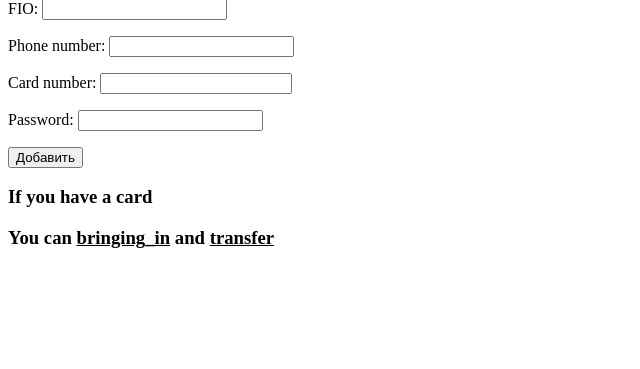
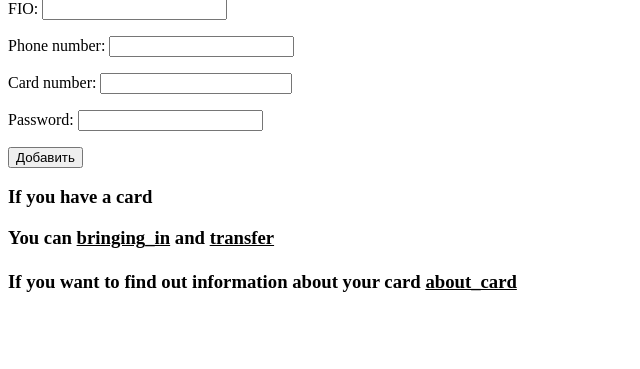
Before and after one commit to ollyhearn/online_bank, a Django app: page /user_page/ in a window 1280 px wide. Shown: the part 228-597 px from the top of the page, without its empty margins (0-640 px from the left). Run offline with Django 4.2, Linux system fonts and the light colour scheme.

Commit message:
Create warning about absence of card

```diff
--- a/mysite/bank/templates/bank/user_page.html
+++ b/mysite/bank/templates/bank/user_page.html
@@ -10,5 +10,6 @@
 </form>
 <h3>If you have a card</h3>
 <h3>You can <a style="color:black" href="{% url 'bringing_in' %}"><b>bringing_in</b></a> and
-   <a style="color:black" href="{% url 'transfer' %}"><b>transfer</b></a></h3>
+   <a style="color:black" href="{% url 'transfer' %}"><b>transfer</b></a><br><br>
+If you want to find out information about your card <a style="color:black" href="{% url 'about_card' %}"><b>about_card</b></a> </h3>
 {% endblock %}
--- a/mysite/bank/views.py
+++ b/mysite/bank/views.py
@@ -8,6 +8,7 @@ from django.http import HttpResponse, HttpResponseNotFound
 from django.urls import reverse_lazy
 from django.views.generic import CreateView, ListView
 from django.db.models import F
+from django.contrib import messages
 
 from .forms import *
 from .models import *
@@ -60,18 +61,26 @@ def bringing_in(request):
         phone_number = request.POST['phone_number']
         password = request.POST['password']
         amount_of_funds = request.POST['amount_of_funds']
-        info = Users.objects.get(phone_number=phone_number, password=password)
+        info = Users.objects.filter(phone_number=phone_number, password=password)
+        print(info)
         a = int(amount_of_funds)
         Users.objects.filter(phone_number=phone_number).update(amount_of_funds=F('amount_of_funds') + a)
 
-        info2 = Users.objects.filter(phone_number=phone_number, password=password)
-        print(info2)
         if info:
             return redirect('user')
+        else:
+            messages.warning(request, "Пользователя с такими данными не сущестует")
+            return redirect('bringing_in')
+
     else:
         form = BringingInForm()
     return render(request, 'bank/bringing_in.html',
                   {'form': form, 'menu': menu, 'title': 'bringing_in'})
+
+
+def about_card(request):
+
+    return render(request, 'bank/about_card.html')
 
 
 def page_not_found(request, exception):
```
Also changed, not shown: mysite/bank/templates/bank/bringing_in.html (+7 -3 lines), mysite/db.sqlite3.
